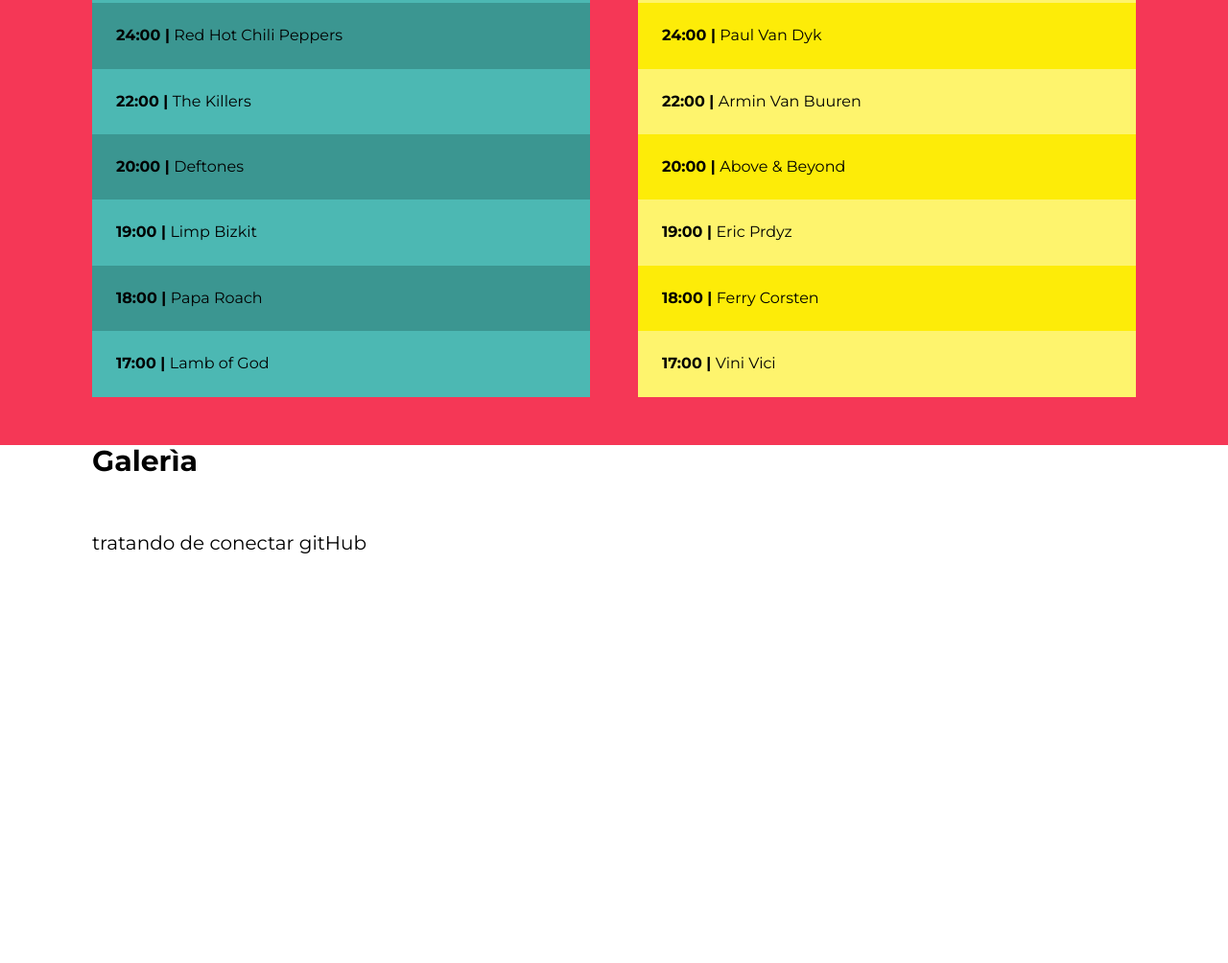
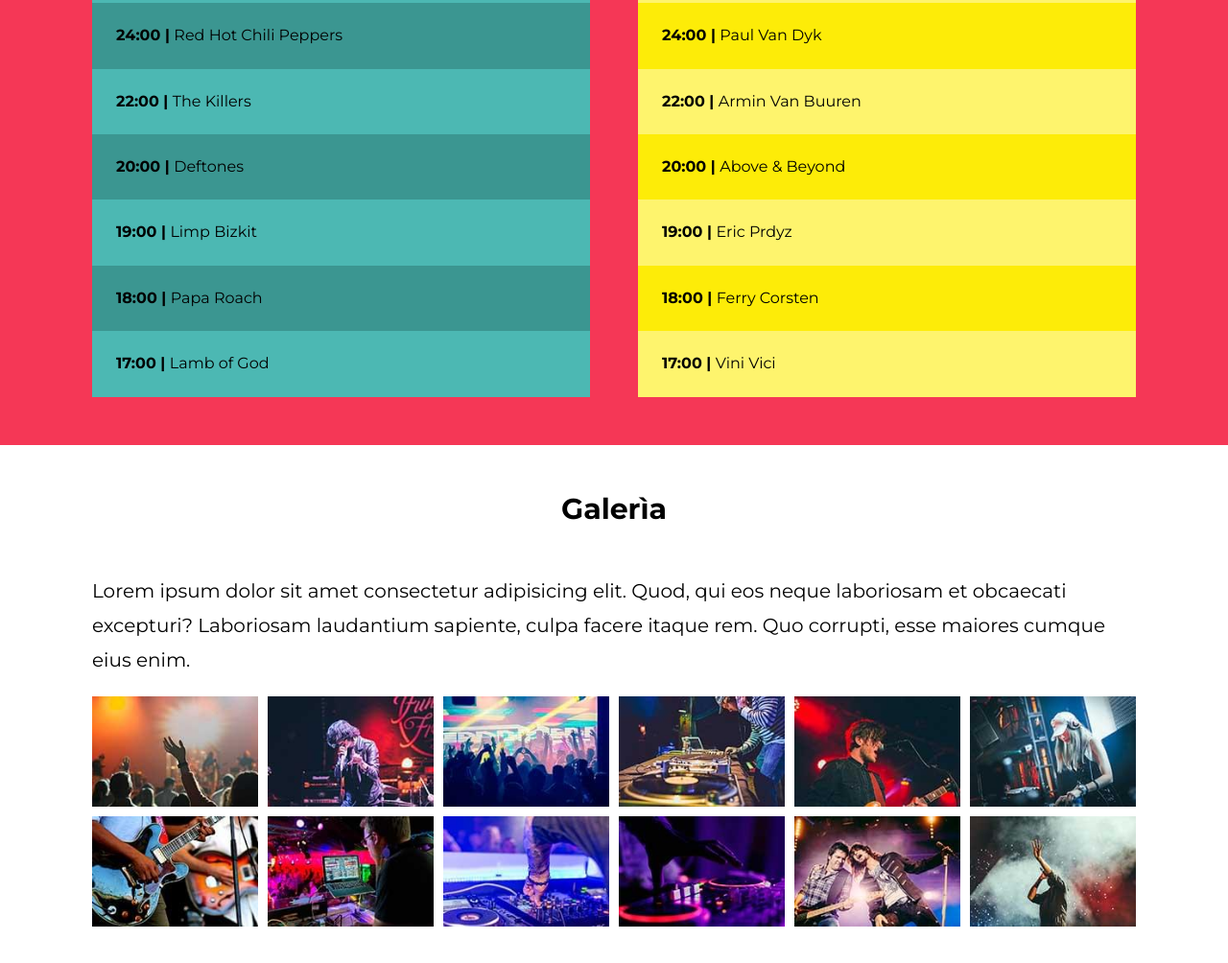
Before and after one commit to lombardo91/Festival, a website: page index.html in a window 1280 px wide. Shown: the part 2415-3419 px from the top of the page at 96% size. Before the commit the page ends 3019 px from the top, so only its background shows below. Drawn offline with Linux system fonts and the light colour scheme; files that its build step writes are made by us from their sources.

Commit message:
Creando Galeria

```diff
--- a/apuntes.txt
+++ b/apuntes.txt
@@ -79,7 +79,7 @@
 
 193: Comenzando seccion de grilla de eventos
 
-196! >>>>>>>>>>> aca quedee!!
+199 !! quede!!!!!!!!!!!!!---------------------
 
 git--> ya tengo el repositorio creado
 git status
--- a/index.html
+++ b/index.html
@@ -184,7 +184,8 @@
     <section class="galeria contenedor">
         <h3>Galerìa
         </h3>
-        <p>tratando de conectar gitHub</p>
+
+        <p>Lorem ipsum dolor sit amet consectetur adipisicing elit. Quod, qui eos neque laboriosam et obcaecati excepturi? Laboriosam laudantium sapiente, culpa facere itaque rem. Quo corrupti, esse maiores cumque eius enim.</p>
 
         <ul class="galeria-imagenes">
 
--- a/src/js/app.js
+++ b/src/js/app.js
@@ -1,7 +1,33 @@
 document.addEventListener('DOMContentLoaded', function(){
     iniciarApp();
-});
+});//una funcion, que arranca otras funciones
 
 function iniciarApp(){
     crearGaleria();
 }
+
+function crearGaleria() {
+    const galeria = document.querySelector('.galeria-imagenes');
+
+    for(let i = 1; i <= 12; i++) {
+
+        const imagen = document.createElement('picture');
+        imagen.innerHTML=
+        `
+        <source srcset="build/img/thumb/${i}.webp"    type="imagen/webp">
+        <source srcset="build/img/thum${i}.avif"    type="imagen/avif">
+        <img loading="lazy" width="200" height="300" src="build/img/thumb/${i}.jpg" alt="imagen vocalista">
+        `;
+
+        imagen.onclick = function() {
+            mostrarImagen();
+        }
+
+        galeria.appendChild(imagen);
+    }
+    // Este codigo sirve para crear una galeria de imagenes, cuando las imagenes tenga su nuombre bum consecutivos
+}
+// accion rapida comnetario    Ctrl+}
+function mostrarImagen(i) {
+
+}
--- a/src/scss/layout/_index.scss
+++ b/src/scss/layout/_index.scss
@@ -2,3 +2,4 @@
 @forward 'video';
 @forward 'festival';
 @forward 'lineup';
+@forward 'galeria';
--- /dev/null
+++ b/src/scss/layout/galeria.scss
@@ -0,0 +1,21 @@
+@use '../base/variables' as v;
+@use '../base/mixins' as m;
+
+.galeria{
+    padding: 5rem 0;
+    h3{
+        text-align: center;
+    }
+}
+
+.galeria-imagenes{
+    @include m.resetear-lista;
+    @include m.grid(2, 2rem);
+    @include m.tablet {
+        @include m.grid(4, 1.5rem);
+    }
+    @include m.compu {
+        @include m.grid(6, 1rem);
+    }
+
+}
```
Also changed, not shown: build/css/app.css, build/css/layout/galeria.css (added), build/js/app.js.
